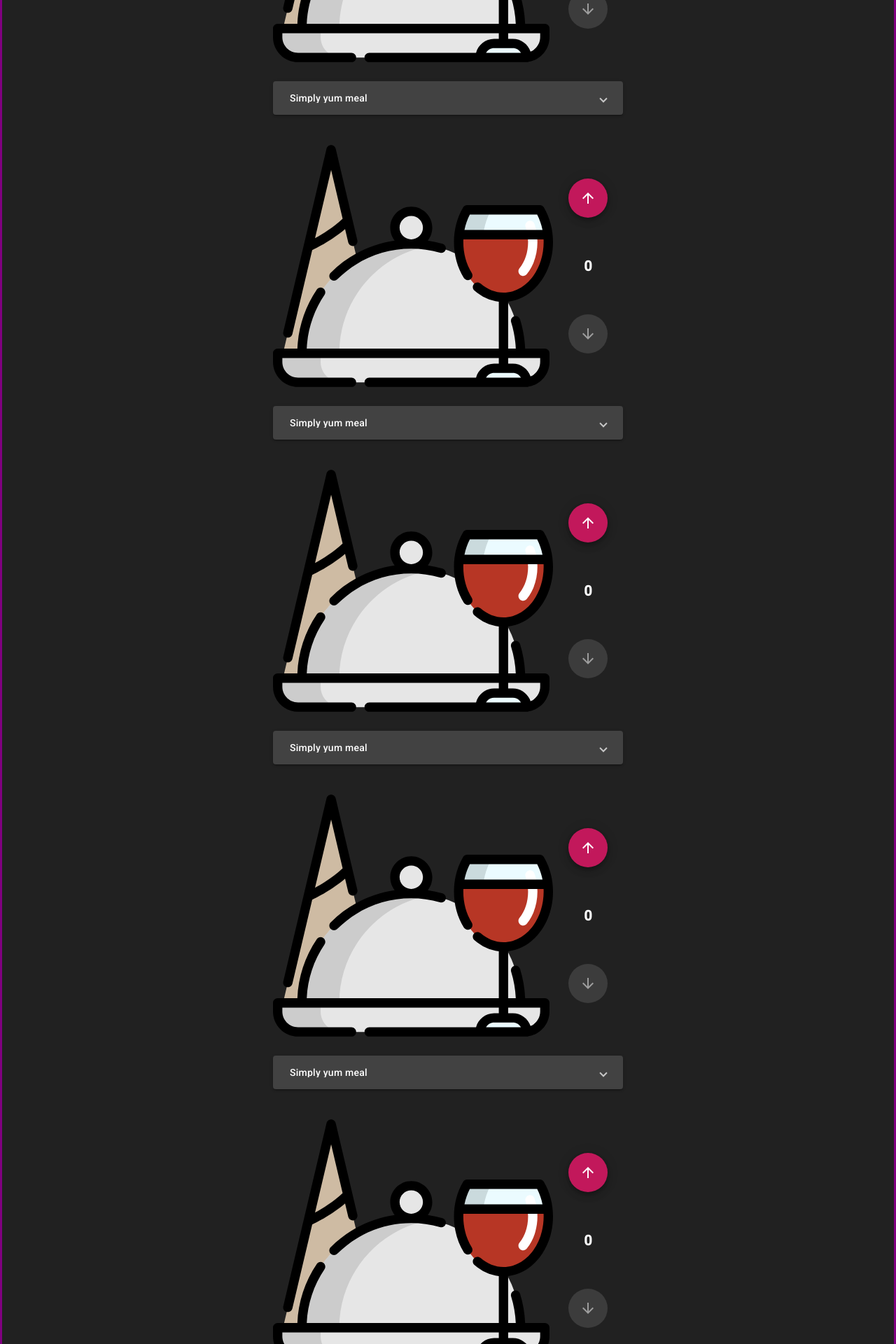
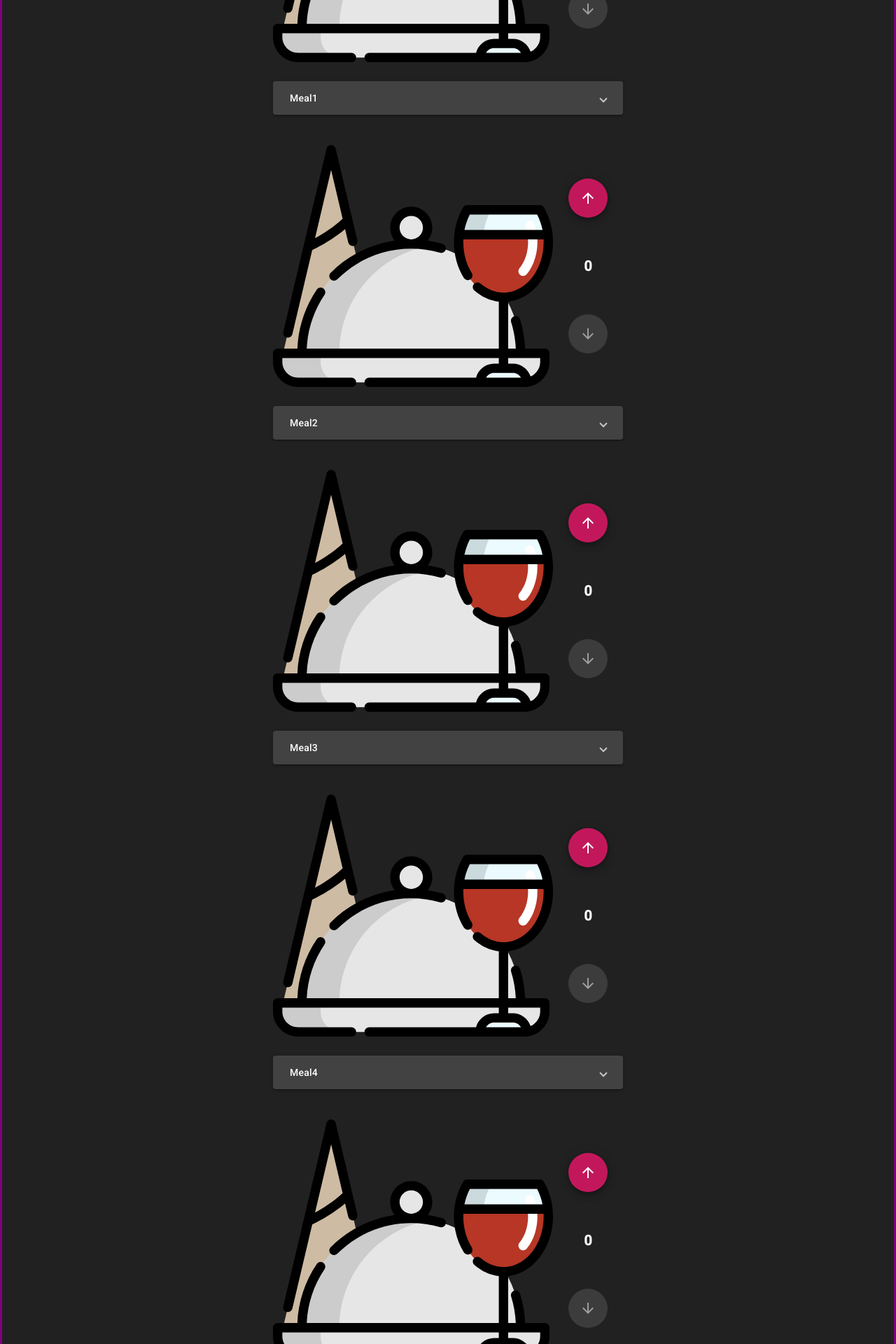
Before and after one commit to Kairn/hey-recipes, an Angular app: page / in a window 1280 px wide. Shown: the part 2560-4480 px from the top of the page at 70% size. Built offline with nearby package versions, Linux system fonts and the light colour scheme.

Commit message:
recipe component logic

```diff
--- a/src/app/main/main.component.html
+++ b/src/app/main/main.component.html
@@ -8,15 +8,10 @@
     </div>
     <div id="meals-container">
         <div>
-            <app-recipe></app-recipe>
-            <app-recipe></app-recipe>
-            <app-recipe></app-recipe>
-            <app-recipe></app-recipe>
+            <app-recipe *ngFor="let meal of leftMeals" [allIngredients]="allIngredients" [meal]="meal"></app-recipe>
         </div>
         <div>
-            <app-recipe></app-recipe>
-            <app-recipe></app-recipe>
-            <app-recipe></app-recipe>
+            <app-recipe *ngFor="let meal of rightMeals" [allIngredients]="allIngredients" [meal]="meal"></app-recipe>
         </div>
     </div>
     <div id="result-container">
--- a/src/app/main/main.component.ts
+++ b/src/app/main/main.component.ts
@@ -21,7 +21,7 @@ export interface Meal {
   readonly desc: string;
   readonly tags: number[];
   readonly ingredients: Ingredient[];
-  readonly amount: number;
+  amount: number;
 }
 
 @Component({
--- a/src/app/recipe/recipe.component.html
+++ b/src/app/recipe/recipe.component.html
@@ -1,44 +1,28 @@
 <div class="recipe-wrapper">
     <div class="recipe-header">
-        <img src="../../assets/meal-placeholder.svg" alt="meal-placeholder">
+        <img [src]="picUrl" alt="meal-placeholder">
         <div class="recipe-choose-box">
-            <button mat-fab color="primary">
+            <button mat-fab color="primary" [disabled]="meal.amount >= 10" (click)="moreMeal()">
                 <mat-icon>arrow_upward</mat-icon>
             </button>
-            <span>0</span>
-            <button mat-fab disabled>
+            <span>{{meal.amount}}</span>
+            <button mat-fab [disabled]="meal.amount < 1" (click)="fewerMeal()">
                 <mat-icon>arrow_downward</mat-icon>
             </button>
         </div>
     </div>
-    <mat-expansion-panel class="recipe-unsel">
+    <mat-expansion-panel [ngClass]="{'recipe-unsel': meal.amount < 1, 'recipe-sel': meal.amount > 0}">
         <mat-expansion-panel-header>
             <mat-panel-title>
-                Simply yum meal
+                {{meal.name}}
             </mat-panel-title>
         </mat-expansion-panel-header>
-        <div class="recipe-desc">Lorem ipsum dolor, sit amet consectetur adipisicing elit. Itaque totam amet quod
-            quaerat, fuga illo mollitia cumque vero fugit ex soluta, ipsam placeat rerum quibusdam.</div>
+        <div class="recipe-desc">{{meal.desc}}</div>
         <mat-list>
-            <mat-list-item>
+            <mat-list-item *ngFor="let ingredient of meal.ingredients">
                 <mat-icon matListItemIcon>note</mat-icon>
-                <div matListItemTitle>Ingredient 1</div>
-                <div matListItemLine>Quantity: 1</div>
-            </mat-list-item>
-            <mat-list-item>
-                <mat-icon matListItemIcon>note</mat-icon>
-                <div matListItemTitle>Ingredient 2</div>
-                <div matListItemLine>Quantity: 1</div>
-            </mat-list-item>
-            <mat-list-item>
-                <mat-icon matListItemIcon>note</mat-icon>
-                <div matListItemTitle>Ingredient 3</div>
-                <div matListItemLine>Quantity: 1</div>
-            </mat-list-item>
-            <mat-list-item>
-                <mat-icon matListItemIcon>note</mat-icon>
-                <div matListItemTitle>Ingredient 4</div>
-                <div matListItemLine>Quantity: 1</div>
+                <div matListItemTitle>{{getIngredientName(ingredient.id)}}</div>
+                <div matListItemLine>Quantity: {{ingredient.quantity}}</div>
             </mat-list-item>
         </mat-list>
     </mat-expansion-panel>
--- a/src/app/recipe/recipe.component.scss
+++ b/src/app/recipe/recipe.component.scss
@@ -4,7 +4,7 @@ mat-expansion-panel.recipe-sel {
     background-color: $primary-color;
 }
 
-mat-expansion-panel.recipe-unsel {
+mat-expansion-panel-header.recipe-unsel {
     background-color: $basic-color;
 }
 
@@ -14,6 +14,10 @@ mat-expansion-panel.recipe-unsel {
     display: flex;
     flex-flow: column nowrap;
     align-items: center;
+
+    >mat-expansion-panel {
+        width: 100%;
+    }
 }
 
 .recipe-header {
--- a/src/app/recipe/recipe.component.ts
+++ b/src/app/recipe/recipe.component.ts
@@ -1,4 +1,4 @@
-import { Component, OnInit } from '@angular/core';
+import { Component, Input, OnInit } from '@angular/core';
 
 import { Chip, Meal } from '../main/main.component';
 
@@ -9,14 +9,26 @@ import { Chip, Meal } from '../main/main.component';
 })
 export class RecipeComponent implements OnInit {
 
-  all_ingredients!: Chip[];
-  meal!: Meal;
+  @Input() allIngredients!: Chip[];
+  @Input() meal!: Meal;
+
+  picUrl!: string;
 
   ngOnInit(): void {
+    this.meal.amount = 0;
+    this.picUrl = this.meal.picUrl ? this.meal.picUrl : '../../assets/meal-placeholder.svg';
+  }
+
+  moreMeal() {
+    this.meal.amount++;
+  }
+
+  fewerMeal() {
+    this.meal.amount--;
   }
 
   getIngredientName(id: number): string {
-    for (let ingredient of this.all_ingredients) {
+    for (let ingredient of this.allIngredients) {
       if (ingredient.id === id) {
         return ingredient.name;
       }
```
